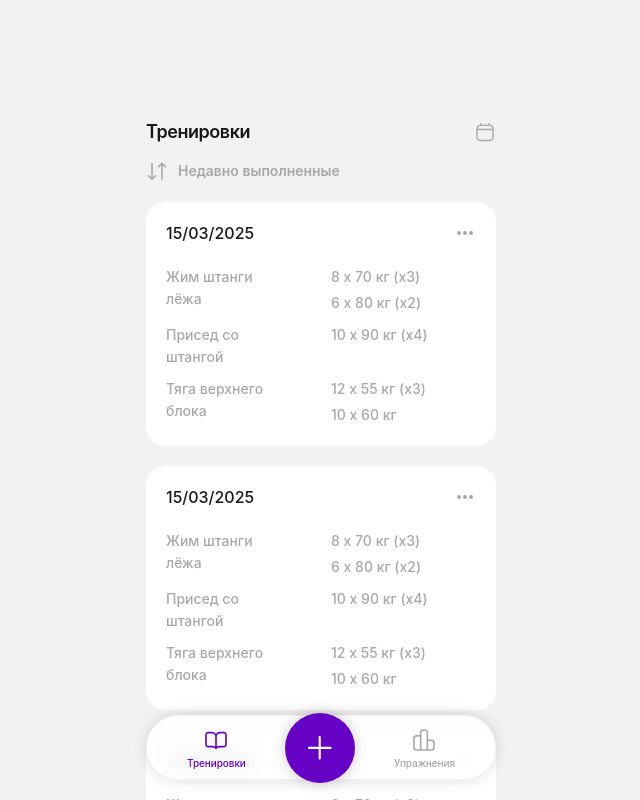
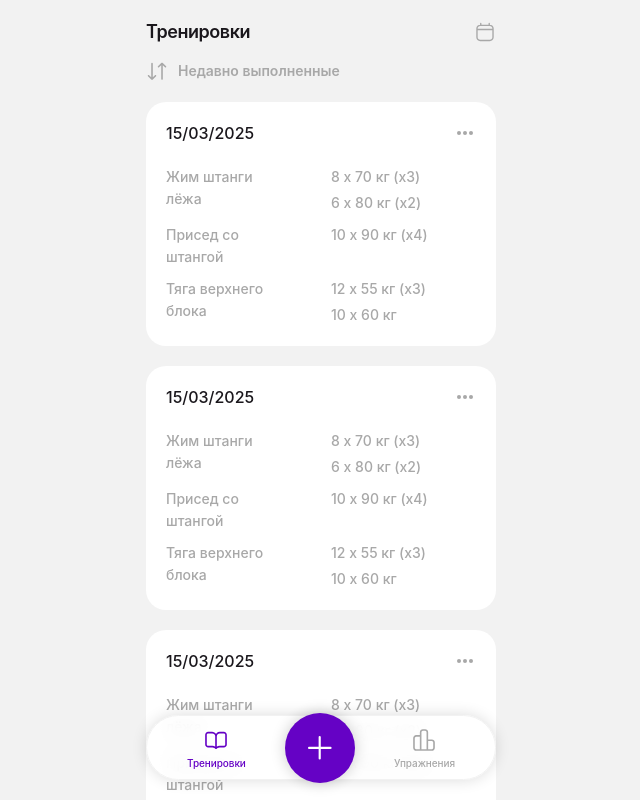
Before and after one commit to GrPugaguga/tg-workout, a Next.js app in the folder apps/frontend/: page / in a window 1280 px wide. Shown: the top 800 px of the page, without its empty margins (319-959 px from the left). Built offline with nearby package versions, Linux system fonts and the light colour scheme.

Commit message:
fix(frontend): change layout padding  top value

```diff
--- a/apps/frontend/app/layout.tsx
+++ b/apps/frontend/app/layout.tsx
@@ -19,7 +19,7 @@ export default function RootLayout({
       lang="en"
       className={` h-full antialiased`}
     >
-      <body className="min-h-full flex flex-col pt-30 pb-25 flex flex-col items-center ">
+      <body className="min-h-full flex flex-col pt-5 pb-25 flex flex-col items-center ">
         <TelegramTheme/>
         {children}
         <div className="fixed bottom-5 left-0 right-0 flex justify-center">
```
